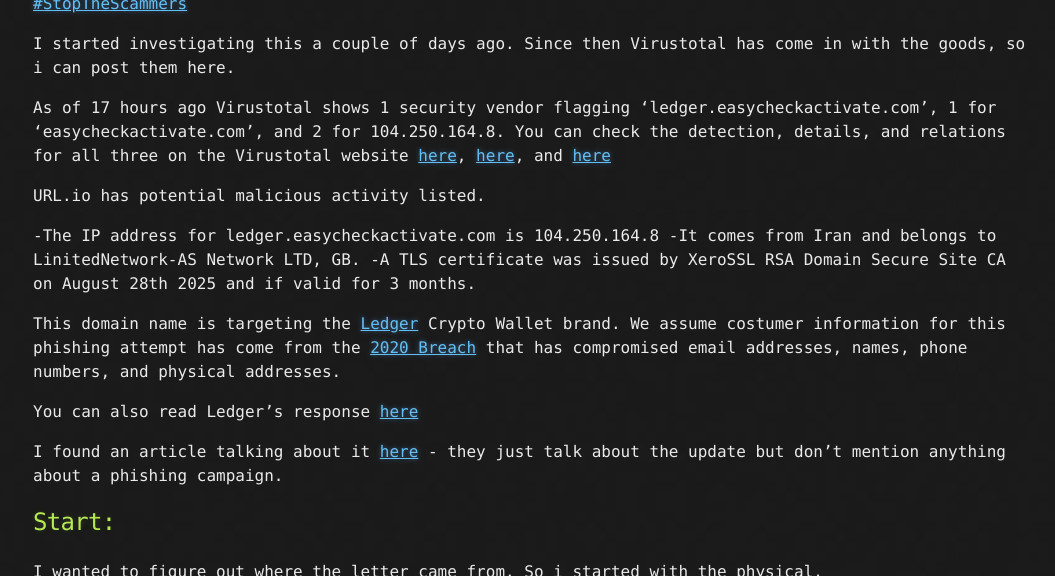
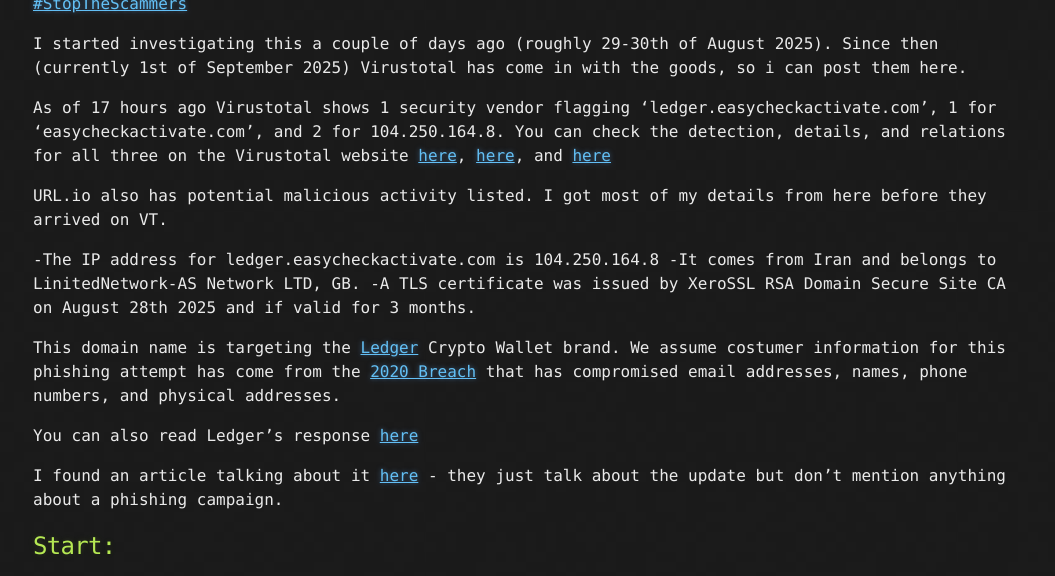
Before and after one commit to CyberCasquatch/cybercasquatch.github.io, a Jekyll site: the page built from _posts/TidBits/2025-08-31-PhishingLedger.md, in a window 1280 px wide and 900 px high, scrolled down 627 px, cut to the strip 226-802 px from the top of the window. Shown: the whole strip, without its empty margins (107-1162 px from the left). Built offline with Jekyll 4.4.1, drawn with Linux system fonts in a browser that asks for light colours.

Commit message:
Update 2025-08-31-PhishingLedger.md

```diff
--- a/_posts/TidBits/2025-08-31-PhishingLedger.md
+++ b/_posts/TidBits/2025-08-31-PhishingLedger.md
@@ -18,12 +18,12 @@
 
 [#StopTheScammers](https://www.ledger.com/phishing-campaigns-status)
 
-I started investigating this a couple of days ago. Since then Virustotal has come in with the goods, so i can post them here.
+I started investigating this a couple of days ago (roughly 29-30th of August 2025). Since then (currently 1st of September 2025) Virustotal has come in with the goods, so i can post them here.
 
 As of 17 hours ago Virustotal shows 1 security vendor flagging 'ledger.easycheckactivate.com', 1 for 'easycheckactivate.com', and 2 for 104.250.164.8.
 You can check the detection, details, and relations for all three on the Virustotal website [here](https://www.virustotal.com/gui/ip-address/104.250.164.8/detection), [here](https://www.virustotal.com/gui/url/1cf8c362d67780e1a408c06be457c79b16794db23b22bd1e4de0d7d88ed020aa/details), and [here](https://www.virustotal.com/gui/url/502fe48c222dc06100fad157a8556e1709c01bde5adb8a4e59721b8c1f8115b5)
 
-URL.io has potential malicious activity listed.
+URL.io also has potential malicious activity listed. I got most of my details from here before they arrived on VT.
 
 -The IP address for ledger.easycheckactivate.com is 104.250.164.8
 -It comes from Iran and belongs to LinitedNetwork-AS Network LTD, GB.
```
